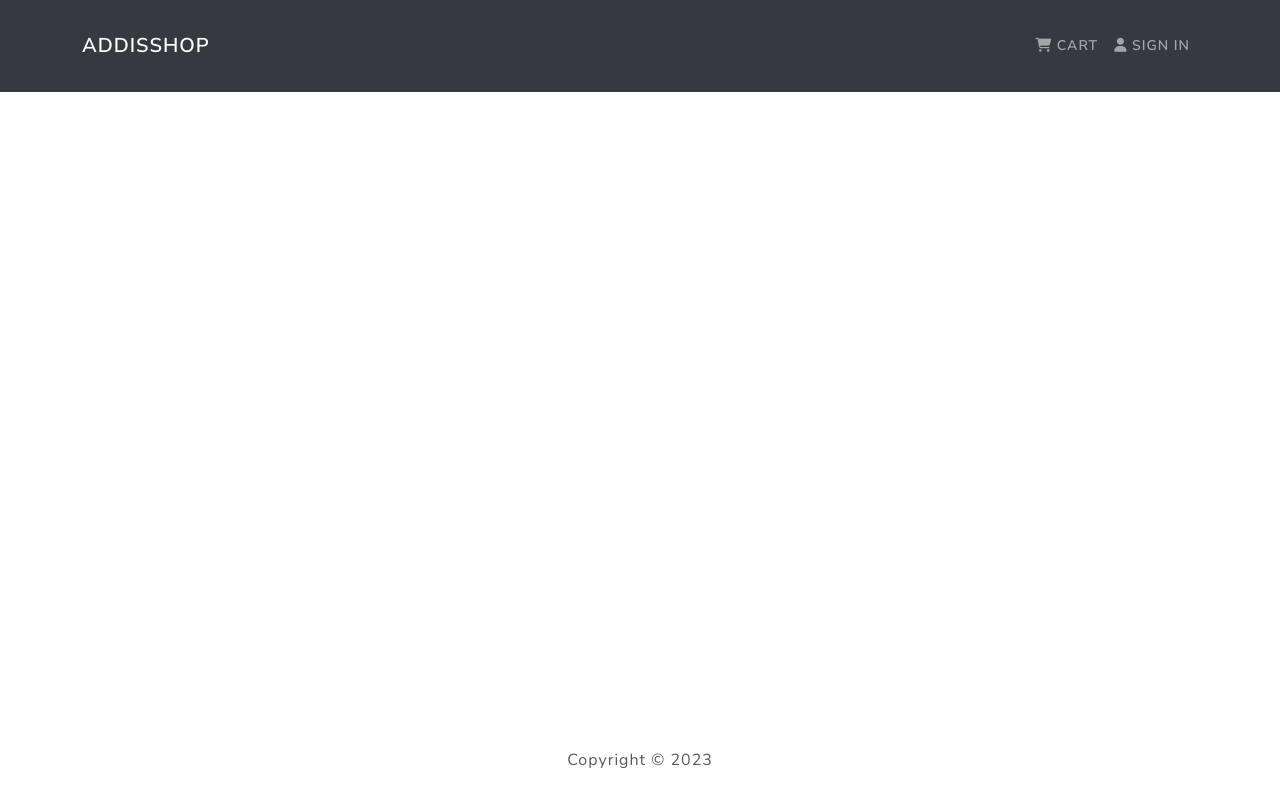
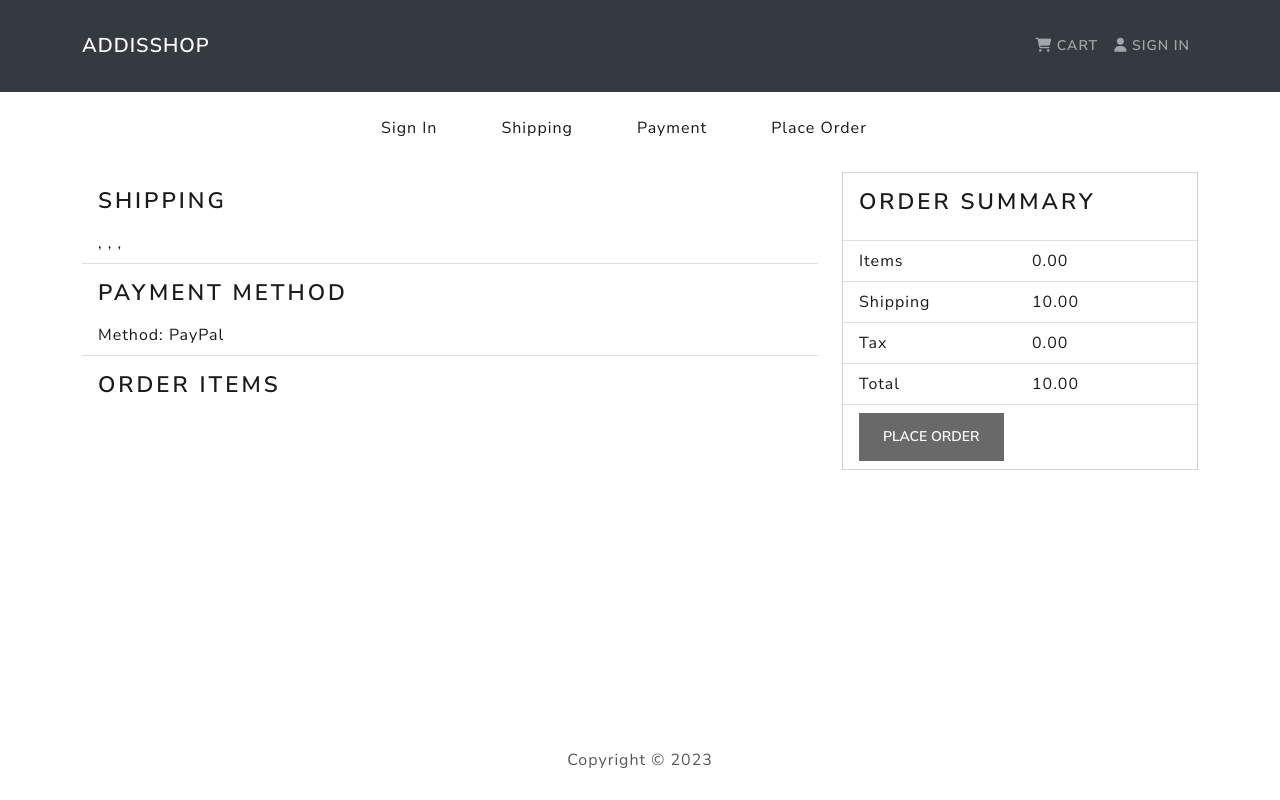
Before and after one commit to yonycherkos/AddisShop, a React (Create React App) app in the folder frontend/: page /placeorder in a window 1280 px wide. Built offline with nearby package versions, Linux system fonts and the light colour scheme.

Commit message:
004 Place Order Screen

```diff
--- a/frontend/src/App.js
+++ b/frontend/src/App.js
@@ -9,6 +9,7 @@ import RegisterScreen from './screens/RegisterScreen';
 import ProfileScreen from './screens/ProfileScreen';
 import ShippingScreen from './screens/ShippingScreen';
 import PaymentScreen from './screens/PaymentScreen';
+import PlaceOrderScreen from './screens/PlaceOrderScreen';
 import Footer from './components/Footer';
 import Header from './components/Header';
 
@@ -27,6 +28,7 @@ function App() {
             <Route path='/cart/:id?' element={<CartScreen />} />
             <Route path='/shipping' element={<ShippingScreen />} />
             <Route path='/payment' element={<PaymentScreen />} />
+            <Route path='/placeorder' element={<PlaceOrderScreen />} />
           </Routes>
         </Container>
       </main>
--- /dev/null
+++ b/frontend/src/screens/PlaceOrderScreen.js
@@ -0,0 +1,116 @@
+import React from 'react';
+import { useSelector } from 'react-redux';
+import { Col, ListGroup, Row, Image, Card, Button } from 'react-bootstrap';
+import CheckoutSteps from '../components/CheckoutSteps';
+
+const PlaceOrderScreen = () => {
+  const cart = useSelector((state) => state.cart);
+  const { cartItems, shippingAddress, paymentMethod } = cart;
+
+  const addDecimals = (num) => {
+    return (Math.round(num * 100) / 100).toFixed(2);
+  };
+
+  cart.itemsPrice = addDecimals(
+    cartItems.reduce((acc, item) => acc + item.qty * item.price, 0)
+  );
+  cart.shippingPrice = addDecimals(cart.itemsPrice > 100 ? 0 : 10);
+  cart.taxPrice = addDecimals(cart.itemsPrice * 0.15);
+  cart.totalPrice = addDecimals(
+    Number(cart.itemsPrice) + Number(cart.shippingPrice) + Number(cart.taxPrice)
+  );
+
+  const placeOrderHandler = () => {};
+
+  return (
+    <div>
+      <CheckoutSteps step1 step2 step3 step4 />
+
+      <Row>
+        <Col md={8}>
+          <ListGroup variant='flush'>
+            <ListGroup.Item>
+              <h2>Shipping</h2>
+              {shippingAddress.address}, {shippingAddress.city},{' '}
+              {shippingAddress.postalCode}, {shippingAddress.country}
+            </ListGroup.Item>
+
+            <ListGroup.Item>
+              <h2>Payment Method</h2>
+              Method: {paymentMethod}
+            </ListGroup.Item>
+
+            <ListGroup.Item>
+              <h2>Order Items</h2>
+              <ListGroup>
+                {cartItems.map((item, index) => (
+                  <ListGroup.Item key={index}>
+                    <Row>
+                      <Col md='1'>
+                        <Image src={item.image} alt={item.name} fluid rounded />
+                      </Col>
+                      <Col md='6'>{item.name}</Col>
+                      <Col md='5'>
+                        {item.qty} x ${item.price} = ${item.qty * item.price}
+                      </Col>
+                    </Row>
+                  </ListGroup.Item>
+                ))}
+              </ListGroup>
+            </ListGroup.Item>
+          </ListGroup>
+        </Col>
+        <Col md={4}>
+          <Card>
+            <ListGroup variant='flush'>
+              <ListGroup.Item>
+                <h2>Order Summary</h2>
+              </ListGroup.Item>
+
+              <ListGroup.Item>
+                <Row>
+                  <Col md={6}>Items</Col>
+                  <Col md={6}>{cart.itemsPrice}</Col>
+                </Row>
+              </ListGroup.Item>
+
+              <ListGroup.Item>
+                <Row>
+                  <Col md={6}>Shipping</Col>
+                  <Col md={6}>{cart.shippingPrice}</Col>
+                </Row>
+              </ListGroup.Item>
+
+              <ListGroup.Item>
+                <Row>
+                  <Col md={6}>Tax</Col>
+                  <Col md={6}>{cart.taxPrice}</Col>
+                </Row>
+              </ListGroup.Item>
+
+              <ListGroup.Item>
+                <Row>
+                  <Col md={6}>Total</Col>
+                  <Col md={6}>{cart.totalPrice}</Col>
+                </Row>
+              </ListGroup.Item>
+
+              <ListGroup.Item>
+                <Button
+                  type='button'
+                  className='btn-block'
+                  disabled={cartItems.length === 0}
+                  onClick={placeOrderHandler}
+                >
+                  Place Order
+                </Button>
+              </ListGroup.Item>
+            </ListGroup>
+          </Card>
+        </Col>
+      </Row>
+    </div>
+  );
+};
+
+export default PlaceOrderScreen;
```
